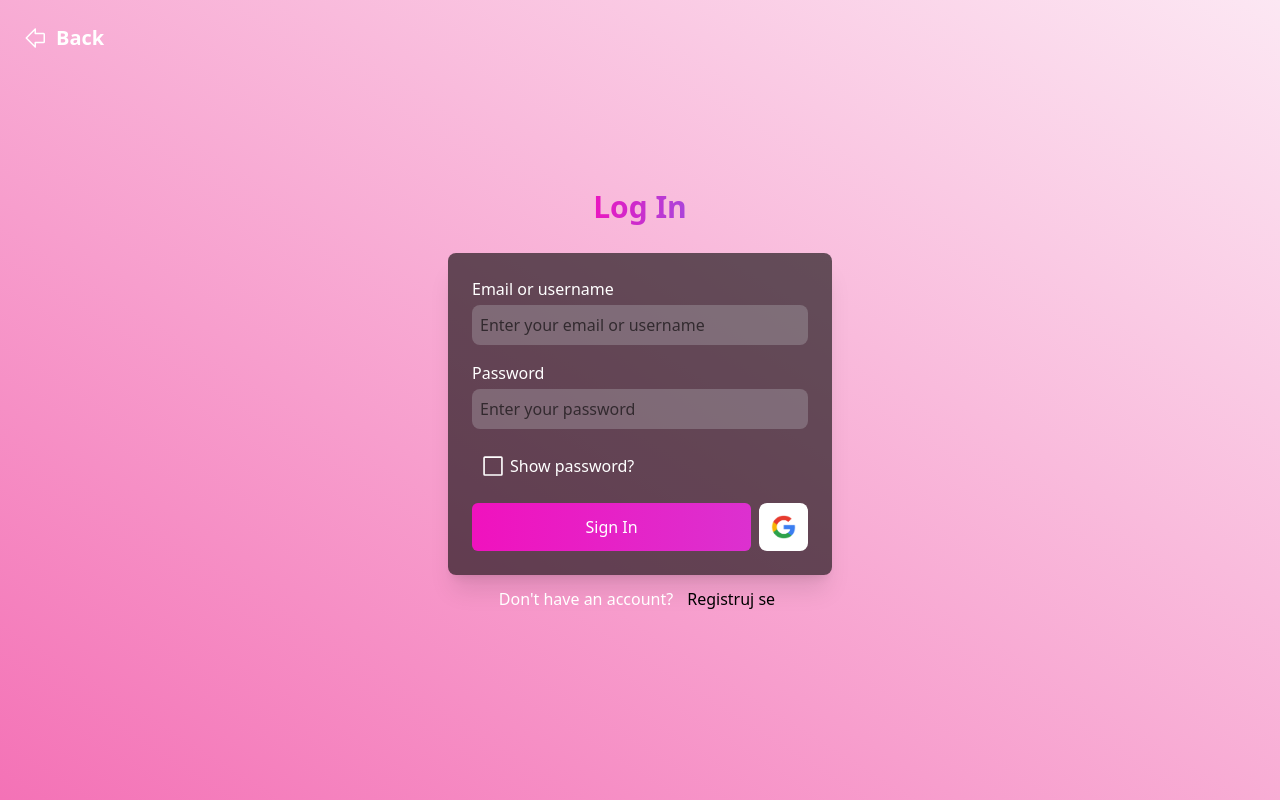
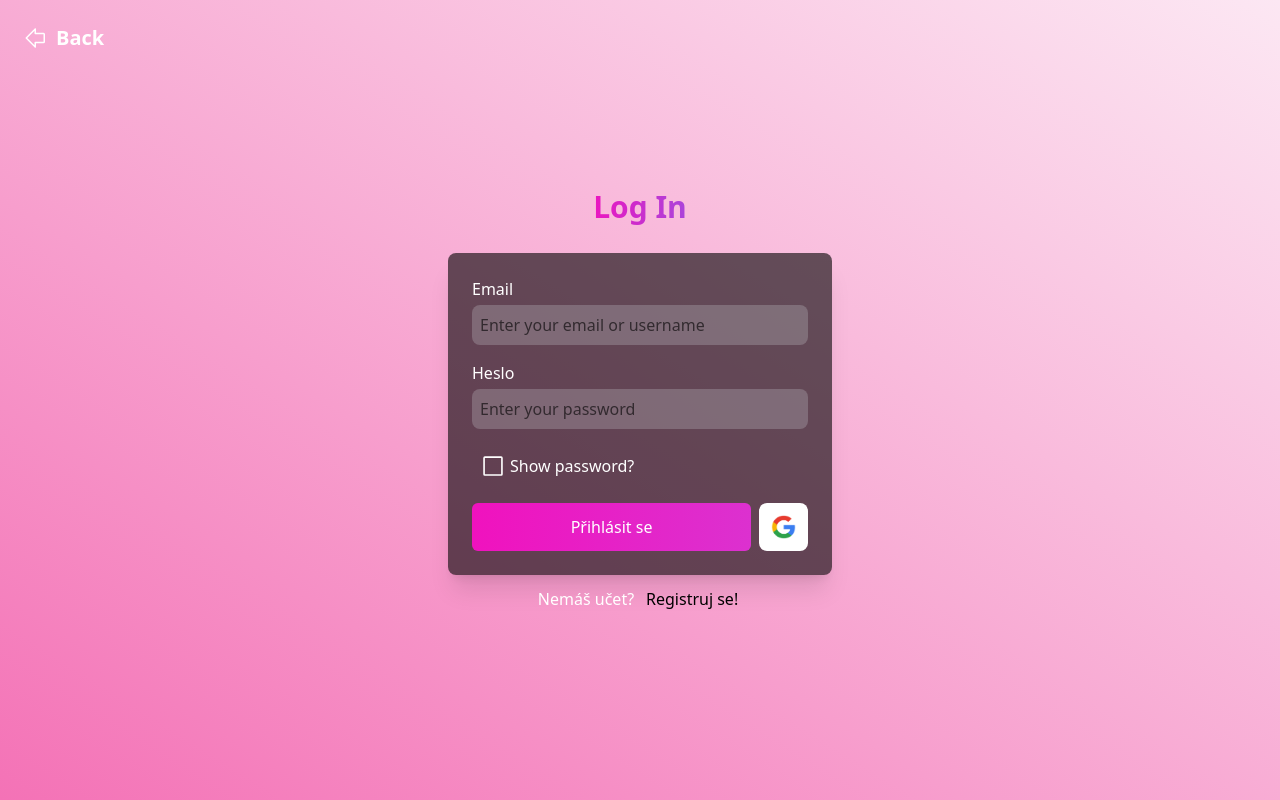
Before and after one commit to jusbenny0/str-frontend, a React (Vite) app: page /login in a window 1280 px wide. Built offline with nearby package versions, Linux system fonts and the light colour scheme; no server answers.

Commit message:
translate to czech and added continue to dashboard button

```diff
--- a/src/pages/DashBoard.jsx
+++ b/src/pages/DashBoard.jsx
@@ -304,10 +304,8 @@ const DashBoard = () => {
         const handleResize = () => {
             if (window.innerWidth < 640) {
                 setUnder640(true);
-                console.log("Screen width is under 640px");
             } else {
                 setUnder640(false);
-                console.log("Screen width is 640px or above");
             }
         };
 
--- a/src/pages/GetInfoAboutUser.jsx
+++ b/src/pages/GetInfoAboutUser.jsx
@@ -1,4 +1,5 @@
 import React, { useState } from 'react';
+import { useNavigate } from "react-router-dom"
 import { useDispatch, useSelector } from 'react-redux';
 import {
     updateUserFailure,
@@ -10,6 +11,7 @@ import Navbar from '../components/Navbar';
 
 const GetInfoAboutUser = () => {
     const dispatch = useDispatch();
+    const navigate = useNavigate()
     const { currentUser } = useSelector((state) => state.user);
 
     const [age, setAge] = useState(currentUser?.age || "");
@@ -254,7 +256,7 @@ const GetInfoAboutUser = () => {
     const selectedButtonClass = "rounded-xl p-2 mesh-gradient w-[70px]";
 
     return (
-        <div className='w-screen min-h-screen flex flex-col justify-center items-center bg-gradient-to-r from-pink-400 to-pink-200'>
+        <div className='w-screen min-h-screen flex flex-col justify-center items-center bg-gradient-to-r from-pink-400 to-pink-200 overflow-x-hidden'>
             <Navbar />
             <form className="max-w-xl bg-black bg-opacity-60 p-4 rounded-xl mt-[12vh]" onSubmit={handleSubmit}>
                 <h2 className='text-xl font-bold text-white mb-6'>Prosíme vyplňte Váš věk, váhu, výšku, cíl a pohlaví.</h2>
@@ -277,6 +279,7 @@ const GetInfoAboutUser = () => {
                             className={inputClass}
                             min="1"
                             step="1"
+                            value={age}
                         />
                     </div>
                     <div className="flex flex-col">
@@ -297,6 +300,7 @@ const GetInfoAboutUser = () => {
                             className={inputClass}
                             min="1"
                             step="0.1"
+                            value={weight}
                         />
                     </div>
                     <div className="flex flex-col">
@@ -373,6 +377,11 @@ const GetInfoAboutUser = () => {
                             </button>
                         </div>
                     </div>
+                    <button className={` ${buttonClass} `}
+                        onClick={navigate("/dashboard")}
+                    >
+                        Pokračovat na Dashboard
+                    </button>
                 </div>
             </form>
         </div>
--- a/src/pages/Login.jsx
+++ b/src/pages/Login.jsx
@@ -64,7 +64,7 @@ export default function SignIn() {
             <label
               htmlFor="email"
               className="block text-white font-medium mb-1">
-              Email or username
+              Email
             </label>
             <div className="border-gradient">
               <input
@@ -80,7 +80,7 @@ export default function SignIn() {
             <label
               htmlFor="password"
               className="block text-white font-medium mb-1">
-              Password
+              Heslo
             </label>
             <div className="border-gradient">
               <input
@@ -100,19 +100,19 @@ export default function SignIn() {
               disabled={loading}
               className='w-full py-3 text-white rounded-md mesh-gradient transition-all'
             >
-              {loading ? 'Loading...' : 'Sign In'}
+              {loading ? 'Načítám...' : 'Přihlásit se'}
             </button>
             <OAuth />
           </div>
         </form>
 
         <h3 className="text-gray-700 sm:w-full flex flex-row justify-center items-center gap-2 mt-3">
-          <p className="text-white">Don't have an account?{' '}</p>
+          <p className="text-white">Nemáš učet?{' '}</p>
           <Link
             to="/register"
             className="text-black hover:font-bold transition-all hover:text-[#ba2ae6] duration-300 w-[100px] flex justify-center"
           >
-            Registruj se
+            Registruj se!
           </Link>
         </h3>
       </div>
--- a/src/pages/Signup.jsx
+++ b/src/pages/Signup.jsx
@@ -59,14 +59,14 @@ export default function SignUp() {
     e.preventDefault();
 
     if (passwordStrength < 4) {
-      setError("Your password is not strong enough.");
-      toast.error("Your password is not strong enough.");
+      setError("Nedostatečně silné heslo!");
+      toast.error("Nedostatečně silné heslo!");
       return;
     }
 
     if (formData.password !== formData.confirmPassword) {
-      setError("Passwords do not match.");
-      toast.error("Passwords do not match.");
+      setError("Hesla se neshodují.");
+      toast.error("Hesla se neshodují.");
       return;
     }
 
@@ -86,8 +86,8 @@ export default function SignUp() {
       setLoading(false);
 
       if (data.success === false) {
-        setError(data.message || "Something went wrong. Please try again.");
-        toast.error(data.message || "Something went wrong. Please try again.");
+        setError(data.message || "Něco se pokazilo, prosíme zkuste to znovu.");
+        toast.error(data.message || "Něco se pokazilo, prosíme zkuste to znovu.");
         return;
       }
 
@@ -99,8 +99,8 @@ export default function SignUp() {
 
     } catch (error) {
       setLoading(false);
-      setError("Something went wrong. Please try again.");
-      toast.error("Something went wrong. Please try again.");
+      setError("Něco se pokazilo, prosíme zkuste to znovu.");
+      toast.error("Něco se pokazilo, prosíme zkuste to znovu.");
     }
   };
 
@@ -244,7 +244,7 @@ export default function SignUp() {
         </form>
 
         <h3 className="mt-4 text-white flex gap-1">
-          <p>Already Have an Account?{' '}</p>
+          <p>Máte už účet?{' '}</p>
           <Link
             to="/login"
             className="text-[#ff46f3] hover:font-bold transition-all hover:text-[#ba2ae6] text-center w-[70px]"
```
